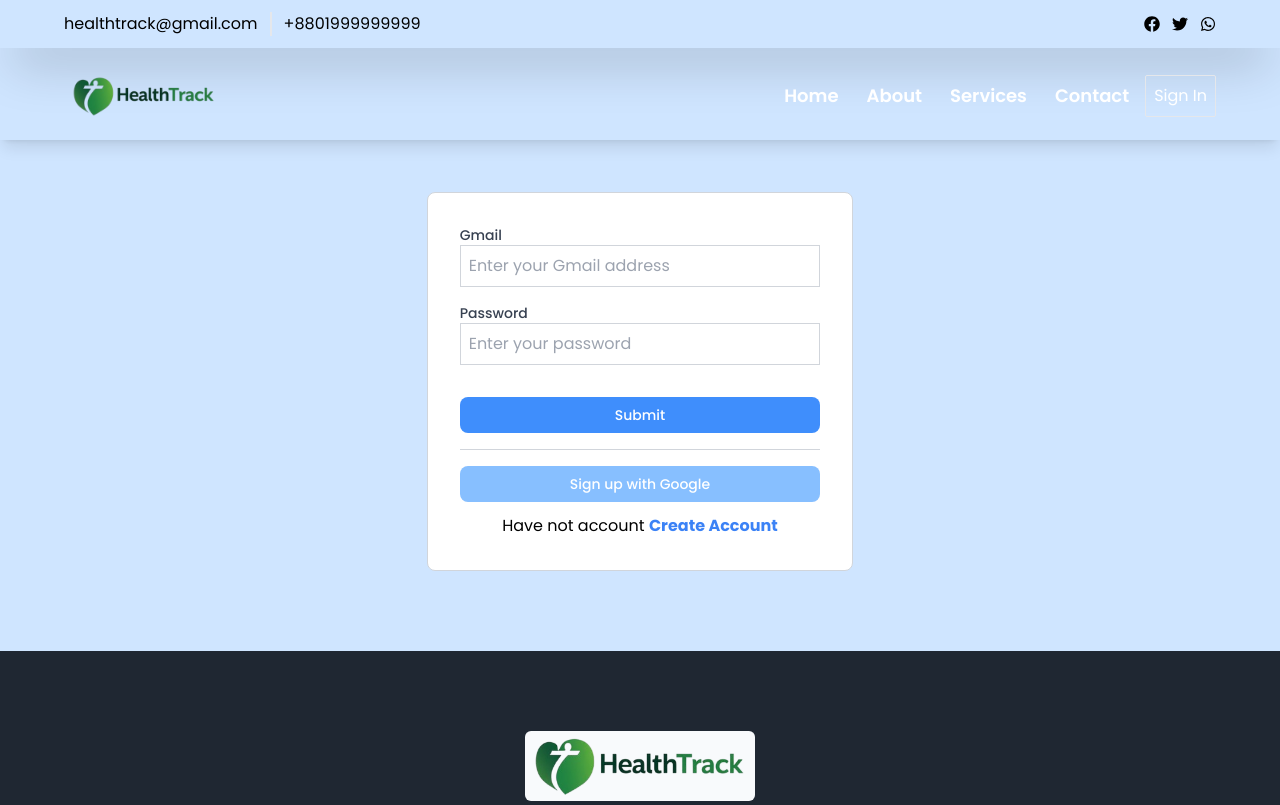
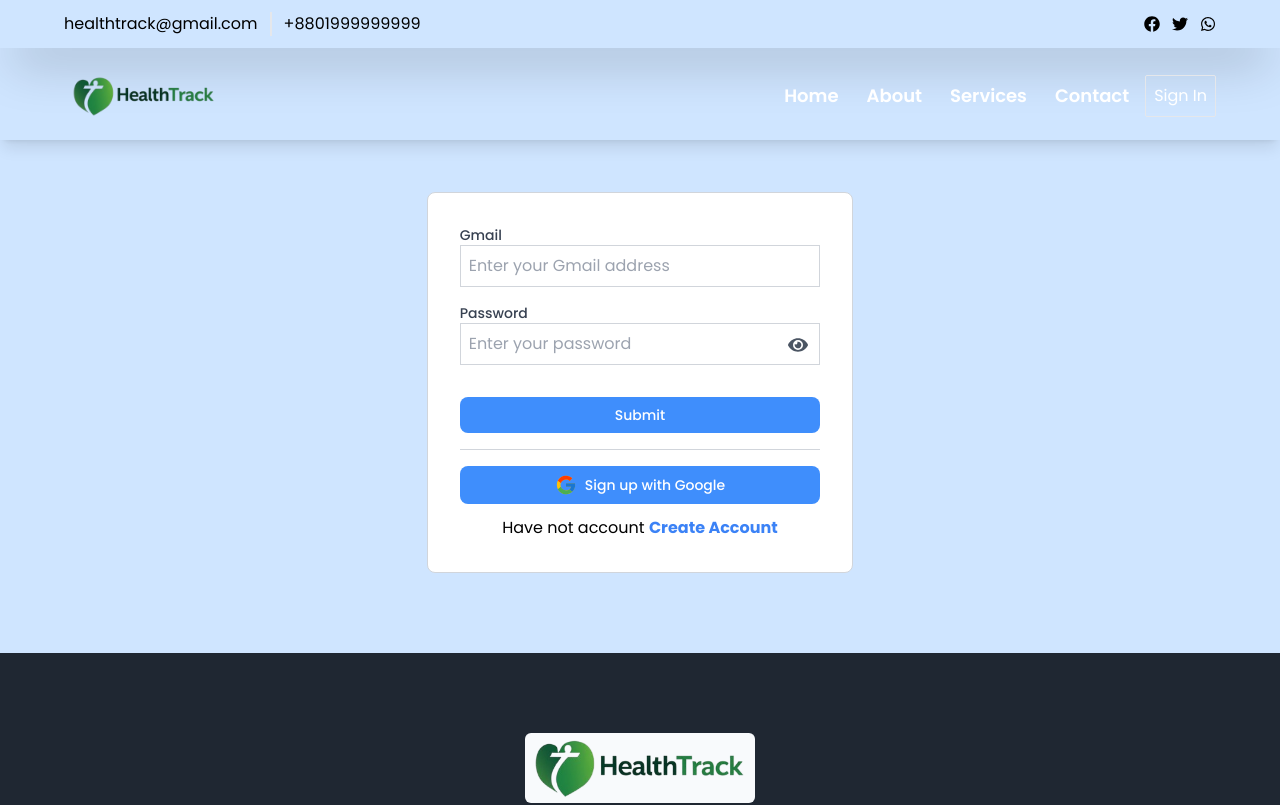
Before and after one commit to jahedasultana/Health-Track, a React (Vite) app: page /sign-in in a window 1280 px wide. Shown: the top 805 px of the page. Built offline with nearby package versions, Linux system fonts and the light colour scheme; no server answers.

Commit message:
signup and signin pages icone added

```diff
--- a/src/components/DashboardCom/Sidebar.jsx
+++ b/src/components/DashboardCom/Sidebar.jsx
@@ -56,7 +56,7 @@ const Sidebar = () => {
         <div>
        <div>
        <Link to={'/'}>
-       <MdOutlineKeyboardBackspace className="text-primary text-3xl" />
+       <MdOutlineKeyboardBackspace className="text-white text-3xl" />
        </Link>
        </div>
 
--- a/src/components/SocialLink.jsx
+++ b/src/components/SocialLink.jsx
@@ -2,35 +2,12 @@ import Swal from "sweetalert2";
 import useAxiosPublic from "../hooks/useAxiosPublic";
 import useAuth from "../provider/useAuth";
 import { useNavigate } from "react-router-dom";
+import { FcGoogle } from "react-icons/fc";
 
 const SocialLink = () => {
-    const {googleLogin} = useAuth();
+    const { googleLogin } = useAuth();
     const axiosPublic = useAxiosPublic();
     const navigate = useNavigate();
-
-    // const handleGoogleSignIn = () => {
-    //     googleLogin().then((result) => {
-    //       const userInfo = {
-    //         email: result.user?.email,
-    //         name: result.user?.displayName,
-    //         role: "donor",
-    //         status: "active",
-    //     };
-    //     console.log(userInfo);
-
-    //       axiosPublic.post("/users", userInfo).then((res) => {
-    //         if (res.data.insertedId) {
-    //           Swal.fire({
-    //             title: "Good job!",
-    //             text: "login successfully!",
-    //             icon: "success",
-    //           });
-    //         }
-    //         navigate("/");
-    //       });
-    //     });
-    // };
-
 
     const handleGoogleSignIn = () => {
         googleLogin().then((result) => {
@@ -43,7 +20,7 @@ const SocialLink = () => {
                 if (res.data.insertedId) {
                     Swal.fire({
                         title: "Good job!",
-                text: "login successfully!",
+                        text: "Login successfully!",
                         icon: "success",
                     });
                 }
@@ -53,16 +30,14 @@ const SocialLink = () => {
     };
 
     return (
-        <>
         <button
             type="button"
-          className="w-full py-2 bg-secondary text-white text-sm font-medium hover:bg-[#267e6c] rounded-lg focus:outline-none"
+            className="w-full py-2 bg-primary text-white text-sm font-medium hover:bg-primary/80 rounded-lg focus:outline-none flex items-center justify-center gap-2"
             onClick={handleGoogleSignIn}
         >
-          Sign up with Google
+            <FcGoogle size={22} />
+            <span>Sign up with Google</span>
         </button>
-
-        </>
     );
 };
 
--- a/src/pages/Dashboard/DoctorProfile.jsx
+++ b/src/pages/Dashboard/DoctorProfile.jsx
@@ -1,4 +1,4 @@
-import React, { useState, useEffect } from 'react';
+import { useState, useEffect } from 'react';
 import axios from 'axios';
 import Button from '../../components/Button';
 
--- a/src/pages/contactPage/GetInTouchWithUs.jsx
+++ b/src/pages/contactPage/GetInTouchWithUs.jsx
@@ -29,7 +29,7 @@ const GetInTouchWithUs = () => {
               <h2 className="text-primary text-2xl mb-3">Leave a Message</h2>
               <div className="w-[80px] h-[2px] mb-6 bg-secondary"></div>
             </div>
-            <div className="bg-[#FFFAF9] border-b-2 border-primary p-6">
+            <div className="bg-primary/10 border-b-2 border-primary/80 p-6">
               <form className="space-y-4">
                 <div className="flex gap-4">
                   {/* Full Name Field */}
--- a/src/pages/details/Details.jsx
+++ b/src/pages/details/Details.jsx
@@ -104,7 +104,7 @@ console.log(formData);
 
       <div className="flex flex-col lg:flex-row gap-8 py-10 ">
         {/* Doctor Details Section */}
-        <div className="flex-1 bg-gray-100 p-6 rounded-lg shadow-md">
+        <div className="flex-1 bg-primary/10 p-6 rounded-lg shadow-md">
           <h2 className="text-xl font-semibold mb-4">Doctor Details</h2>
           <div className="bg-gray-200 h-64 w-full mb-4 rounded-lg overflow-hidden flex items-center justify-center">
             <img
@@ -142,14 +142,14 @@ console.log(formData);
               </span>
             </p>
           </div>
-          <div className="bg-gray-300/90 p-3 rounded-lg">
+          <div className="bg-primary/30 p-3 rounded-lg">
             <h4 className="font-semibold mb-2">Which Services:</h4>
             <p>{doctors.service_give}</p>
           </div>
         </div>
 
         {/* Patient Details Form Section */}
-        <div className="flex-1 bg-gray-100 p-6 rounded-lg shadow-md">
+        <div className="flex-1 bg-primary/10 p-6 rounded-lg shadow-md">
           <h2 className="text-xl font-semibold mb-4">
             Patient Details - Input Form
           </h2>
--- a/src/pages/signIn/SignIn.jsx
+++ b/src/pages/signIn/SignIn.jsx
@@ -1,8 +1,10 @@
-import { useForm } from 'react-hook-form';
-import useAuth from '../../provider/useAuth';
-import Swal from 'sweetalert2';
-import { Link, useNavigate } from 'react-router-dom';
-import SocialLink from '../../components/SocialLink';
+import { useState } from "react";
+import { useForm } from "react-hook-form";
+import useAuth from "../../provider/useAuth";
+import Swal from "sweetalert2";
+import { Link, useNavigate } from "react-router-dom";
+import SocialLink from "../../components/SocialLink";
+import { FaEye, FaEyeSlash } from "react-icons/fa"; // React Icons
 
 const SignIn = () => {
   const {
@@ -10,32 +12,29 @@ const SignIn = () => {
     handleSubmit,
     formState: { errors },
   } = useForm();
-  const {loginUser,userCreate} = useAuth();
-  const navigate = useNavigate()
+  const { loginUser } = useAuth();
+  const navigate = useNavigate();
+  const [showPassword, setShowPassword] = useState(false);
 
   const onSubmit = (data) => {
-    // console.log(data);
-    const email = data.email;
-    const password = data.password;
-
+    const { email, password } = data;
     loginUser(email, password)
       .then((result) => {
-        // console.log(result.user);
         if (result.user) {
           Swal.fire({
             title: "Good job!",
-            text: "login successfully!",
+            text: "Login successfully!",
             icon: "success",
           });
+          navigate("/");
         }
-        navigate('/');
       })
       .catch((error) => {
         Swal.fire({
           icon: "error",
           title: "Oops...",
           text: "Something went wrong!",
-            footer: `${error}`
+          footer: `${error}`,
         });
       });
   };
@@ -54,48 +53,41 @@ const SignIn = () => {
           <input
             type="email"
             id="email"
-            {...register('email', {
-              required: 'Email is required',
-              // pattern: {
-              //   value: /^[a-zA-Z0-9._%+-]+@gmail\.com$/,
-              //   message: 'Must be a valid Gmail address',
-              // },
-            })}
+            {...register("email", { required: "Email is required" })}
             className="w-full p-2 border border-gray-300 focus:outline-none"
             placeholder="Enter your Gmail address"
           />
-          {errors.email && (
-            <p className="text-red-500 text-sm mt-1">{errors.email.message}</p>
-          )}
+          {errors.email && <p className="text-red-500 text-sm mt-1">{errors.email.message}</p>}
         </div>
 
         {/* Password Field */}
-        <div className="mb-4">
+        <div className="mb-4 relative">
           <label htmlFor="password" className="block text-sm font-medium text-gray-700">
             Password
           </label>
+          <div className="relative">
             <input
-            type="password"
+              type={showPassword ? "text" : "password"}
               id="password"
-            {...register('password', {
-              required: 'Password is required',
-              // minLength: {
-              //   value: 8,
-              //   message: 'Password must be at least 8 characters long',
-              // },
-            })}
-            className="w-full p-2 border border-gray-300 focus:outline-none"
+              {...register("password", { required: "Password is required" })}
+              className="w-full p-2 border border-gray-300 focus:outline-none pr-10"
               placeholder="Enter your password"
             />
-          {errors.password && (
-            <p className="text-red-500 text-sm mt-1">{errors.password.message}</p>
-          )}
+            <button
+              type="button"
+              className="absolute top-3 right-3 text-gray-600"
+              onClick={() => setShowPassword(!showPassword)}
+            >
+              {showPassword ? <FaEyeSlash size={20} /> : <FaEye size={20} />}
+            </button>
+          </div>
+          {errors.password && <p className="text-red-500 text-sm mt-1">{errors.password.message}</p>}
         </div>
 
         {/* Submit Button */}
         <button
           type="submit"
-          className="mt-4 w-full py-2 bg-primary text-white text-sm font-medium hover:bg-[#ec6f49] rounded-lg focus:outline-none"
+          className="mt-4 w-full py-2 bg-primary text-white text-sm font-medium hover:bg-primary/80 rounded-lg focus:outline-none"
         >
           Submit
         </button>
@@ -104,9 +96,14 @@ const SignIn = () => {
         <hr className="my-4 border-gray-300" />
 
         {/* Google Signup */}
-        <SocialLink/>
+        <SocialLink />
 
-      <p className='text-center pt-3'>Have not account <Link className='text-blue-500 font-bold' to={'/signup'}>Create Account</Link></p>
+        <p className="text-center pt-3">
+          Have not account{" "}
+          <Link className="text-blue-500 font-bold" to={"/signup"}>
+            Create Account
+          </Link>
+        </p>
       </form>
     </div>
   );
--- a/src/pages/signUp/SignUp.jsx
+++ b/src/pages/signUp/SignUp.jsx
@@ -1,22 +1,26 @@
-import { useState } from 'react';
-import useAuth from '../../provider/useAuth';
-import { frameData } from 'framer-motion';
-import { Link, useNavigate } from 'react-router-dom';
-import SocialLink from '../../components/SocialLink';
-import Swal from 'sweetalert2';
-import useAxiosPublic from '../../hooks/useAxiosPublic';
+import { useState } from "react";
+import useAuth from "../../provider/useAuth";
+import { Link, useNavigate } from "react-router-dom";
+import SocialLink from "../../components/SocialLink";
+import Swal from "sweetalert2";
+import useAxiosPublic from "../../hooks/useAxiosPublic";
+import { FaEye, FaEyeSlash } from "react-icons/fa"; // React Icons
 
 const SignUp = () => {
   const { userCreate } = useAuth();
   const navigate = useNavigate();
+  const axiosPublic = useAxiosPublic();
+
   const [formData, setFormData] = useState({
-    name: '',
-    email: '',
-    password: '',
-    confirmPassword: '',
-    role: 'user', // Default role
+    name: "",
+    email: "",
+    password: "",
+    confirmPassword: "",
+    role: "user", // Default role
   });
-  const axiosPublic = useAxiosPublic();
+
+  const [showPassword, setShowPassword] = useState(false);
+  const [showConfirmPassword, setShowConfirmPassword] = useState(false);
 
   const handleChange = (e) => {
     const { name, value } = e.target;
@@ -34,10 +38,9 @@ const SignUp = () => {
           email,
           role, // Send the selected role
         };
-        axiosPublic.post('/users', userInfo)
-          .then((res) => {
+        axiosPublic.post("/users", userInfo).then((res) => {
           if (res.data.insertedId) {
-              navigate('/');
+            navigate("/");
             Swal.fire({
               title: "Account created successfully!",
               text: "Please log in using your email address.",
@@ -50,7 +53,7 @@ const SignUp = () => {
   };
 
   return (
-    <div className="mx-auto bg-secondary/40 flex flex-col  items-center justify-center pt-48 pb-20">
+    <div className="mx-auto bg-secondary/40 flex flex-col items-center justify-center pt-48 pb-20">
       <form
         className="bg-white border p-8 rounded-lg border-gray-300 lg:w-4/12 md:w-6/12 w-full"
         onSubmit={onSubmit}
@@ -88,52 +91,65 @@ const SignUp = () => {
         </div>
 
         {/* Password Field */}
-        <div className="mb-4">
+        <div className="mb-4 relative">
           <label htmlFor="password" className="block text-sm font-medium text-gray-700">
             Password
           </label>
+          <div className="relative">
             <input
-            type="password"
+              type={showPassword ? "text" : "password"}
               id="password"
               name="password"
               value={formData.password}
               onChange={handleChange}
-            className="w-full p-2 border border-gray-300 focus:outline-none"
+              className="w-full p-2 border border-gray-300 focus:outline-none pr-10"
               placeholder="Enter your password"
             />
+            <button
+              type="button"
+              className="absolute top-3 right-3 text-gray-600"
+              onClick={() => setShowPassword(!showPassword)}
+            >
+              {showPassword ? <FaEyeSlash size={20} /> : <FaEye size={20} />}
+            </button>
+          </div>
         </div>
 
         {/* Confirm Password Field */}
-        <div className="mb-4">
-          <label
-            htmlFor="confirmPassword"
-            className="block text-sm font-medium text-gray-700"
-          >
+        <div className="mb-4 relative">
+          <label htmlFor="confirmPassword" className="block text-sm font-medium text-gray-700">
             Confirm Password
           </label>
+          <div className="relative">
             <input
-            type="password"
+              type={showConfirmPassword ? "text" : "password"}
               id="confirmPassword"
               name="confirmPassword"
               value={formData.confirmPassword}
               onChange={handleChange}
-            className="w-full p-2 border border-gray-300 focus:outline-none"
+              className="w-full p-2 border border-gray-300 focus:outline-none pr-10"
               placeholder="Confirm your password"
             />
+            <button
+              type="button"
+              className="absolute top-3 right-3 text-gray-600"
+              onClick={() => setShowConfirmPassword(!showConfirmPassword)}
+            >
+              {showConfirmPassword ? <FaEyeSlash size={20} /> : <FaEye size={20} />}
+            </button>
+          </div>
         </div>
 
         {/* Role Selection */}
         <div className="mb-4">
-          <label className="block text-sm font-medium text-gray-700">
-            Select Role
-          </label>
+          <label className="block text-sm font-medium text-gray-700">Select Role</label>
           <div className="flex items-center">
             <label className="mr-4">
               <input
                 type="radio"
                 name="role"
                 value="user"
-                checked={formData.role === 'user'}
+                checked={formData.role === "user"}
                 onChange={handleChange}
                 className="mr-1"
               />
@@ -144,7 +160,7 @@ const SignUp = () => {
                 type="radio"
                 name="role"
                 value="doctor"
-                checked={formData.role === 'doctor'}
+                checked={formData.role === "doctor"}
                 onChange={handleChange}
                 className="mr-1"
               />
@@ -162,14 +178,14 @@ const SignUp = () => {
         {/* Submit Button */}
         <button
           type="submit"
-          className="mt-4 w-full py-2 bg-primary text-white text-sm font-medium hover:bg-[#f76c41] rounded-lg focus:outline-none"
+          className="mt-4 w-full py-2 bg-primary text-white text-sm font-medium hover:bg-primary/80 rounded-lg focus:outline-none"
         >
           Submit
         </button>
 
         <p className="text-center pt-3">
-          Have an account?{' '}
-          <Link className="text-blue-500 font-bold" to={'/sign-in'}>
+          Have an account?{" "}
+          <Link className="text-blue-500 font-bold" to={"/sign-in"}>
             Login
           </Link>
         </p>
```
Lines whose indentation alone changed are shown as unchanged.
